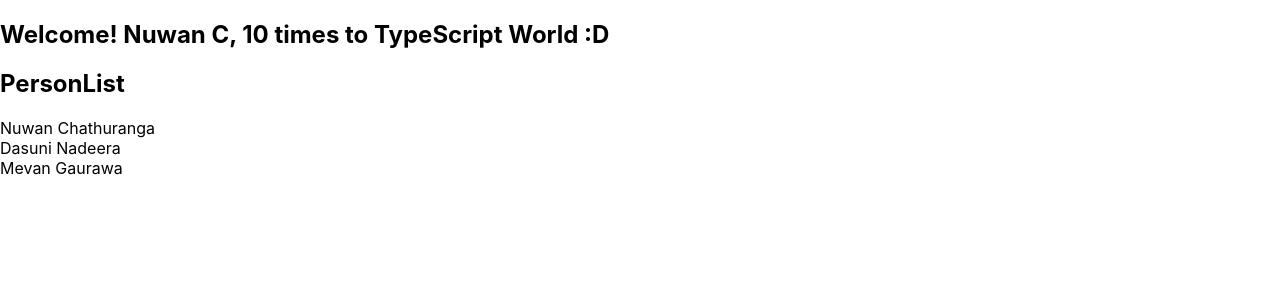
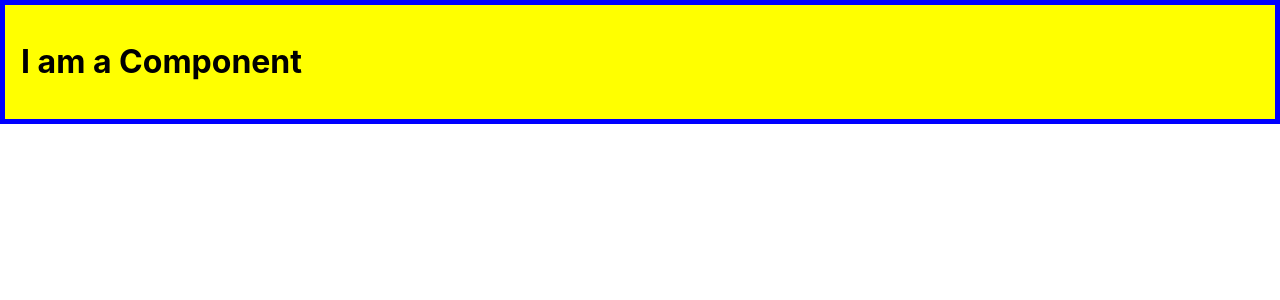
Before and after one commit to nchathu2014/archi-typescript, a React (Create React App) app: page / in a window 1280 px wide. Shown: the top 300 px of the page. Built offline with nearby package versions, Linux system fonts and the light colour scheme.

Commit message:
Styles with TS

```diff
--- a/src/App.tsx
+++ b/src/App.tsx
@@ -3,6 +3,12 @@
 import { Product, Status } from "./components/Product";
 import { PersonList } from "./props/PersonList";
 import { PropsDemo } from "./props/PropsDemo";
+import { StatusDemo } from "./advance-props/Status";
+import { ChildrenOneDemo } from "./advance-props/Child/ChildrenOneDemo";
+import { ChildrenTwoDemo } from "./advance-props/Child/ChildrenTwoDemo";
+import { ButtonDemo } from "./advance-props/Button/ButtonDemo";
+import { InputDemo } from "./advance-props/Input/InputDemo";
+import { StylesDemo } from "./advance-props/Styles/StylesDemo";
 
 export interface IAppContext {
   name: string;
@@ -34,8 +40,26 @@
         <Product />
       </AppContext.Provider> */}
 
-      <PropsDemo name="Nuwan C" count={10} isLogged={true} />
-      <PersonList list={nameList} />
+      {/* <PropsDemo name="Nuwan C" count={10} isLogged={true} />
+      <PersonList list={nameList} /> */}
+
+      {/*  <StatusDemo status={"success"} /> */}
+
+      {/* <ChildrenOneDemo>I am a Children</ChildrenOneDemo>
+      <ChildrenTwoDemo>
+        <ChildrenOneDemo>I am another Children</ChildrenOneDemo>
+      </ChildrenTwoDemo> */}
+
+      {/* <ButtonDemo /> */}
+      {/* <InputDemo value="" onChange={(event) => console.log(event)} /> */}
+
+      <StylesDemo
+        styles={{
+          border: "5px solid blue",
+          padding: "1rem",
+          background: "yellow",
+        }}
+      />
     </div>
   );
 };
--- /dev/null
+++ b/src/advance-props/Button/ButtonDemo.tsx
@@ -0,0 +1,12 @@
+import { FC } from "react";
+import { Button } from "./Button";
+
+export const ButtonDemo: FC = () => {
+  return (
+    <div>
+      <Button
+        handleClick={(event, id) => console.log("Button Clicked", event, id)}
+      />
+    </div>
+  );
+};
--- /dev/null
+++ b/src/advance-props/Child/ChildrenOneDemo.tsx
@@ -0,0 +1,10 @@
+import { FC } from "react";
+
+interface IChildrenOneDemo {
+  children: string;
+}
+export const ChildrenOneDemo: FC<IChildrenOneDemo> = (
+  props: IChildrenOneDemo
+) => {
+  return <div>{props.children}</div>;
+};
--- /dev/null
+++ b/src/advance-props/Child/ChildrenTwoDemo.tsx
@@ -0,0 +1,11 @@
+import { FC } from "react";
+
+interface IChildrenTwoDemo {
+  children: React.ReactNode;
+}
+
+export const ChildrenTwoDemo: FC<IChildrenTwoDemo> = (
+  props: IChildrenTwoDemo
+) => {
+  return <div>{props.children}</div>;
+};
--- /dev/null
+++ b/src/advance-props/Input/InputDemo.tsx
@@ -0,0 +1,19 @@
+import React, { FC, ChangeEvent } from "react";
+
+interface IInputDemo {
+  value: string;
+  onChange: (event: ChangeEvent<HTMLInputElement>) => void;
+}
+
+export const InputDemo: FC<IInputDemo> = (props: IInputDemo) => {
+  return (
+    <div>
+      <input
+        type="text"
+        placeholder="Enter your name"
+        value={props.value}
+        onChange={(event) => console.log(event.target.value)}
+      />
+    </div>
+  );
+};
--- /dev/null
+++ b/src/advance-props/Status.tsx
@@ -0,0 +1,17 @@
+import React, { FC } from "react";
+
+interface IStatusDemo {
+  status: "loading" | "success" | "error";
+}
+
+export const StatusDemo: FC<IStatusDemo> = ({ status }: IStatusDemo) => {
+  let message: string | null = null;
+  if (status === "loading") message = "Loading...";
+  if (status === "success") message = "Successful :)";
+  if (status === "error") message = "Error :(";
+  return (
+    <div>
+      <p>MESSAGE: {message}</p>
+    </div>
+  );
+};
--- /dev/null
+++ b/src/advance-props/Styles/StylesDemo.tsx
@@ -0,0 +1,12 @@
+import { FC } from "react";
+
+interface IStylesDemo {
+  styles: React.CSSProperties;
+}
+export const StylesDemo: FC<IStylesDemo> = ({ styles }: IStylesDemo) => {
+  return (
+    <div style={{ ...styles }}>
+      <h1>I am a Component</h1>
+    </div>
+  );
+};
```
Also changed, not shown: src/advance-props/Button/Button.tsx (added, +12 -0 lines), 1 other file (tests, documents, lock files or other folders).
